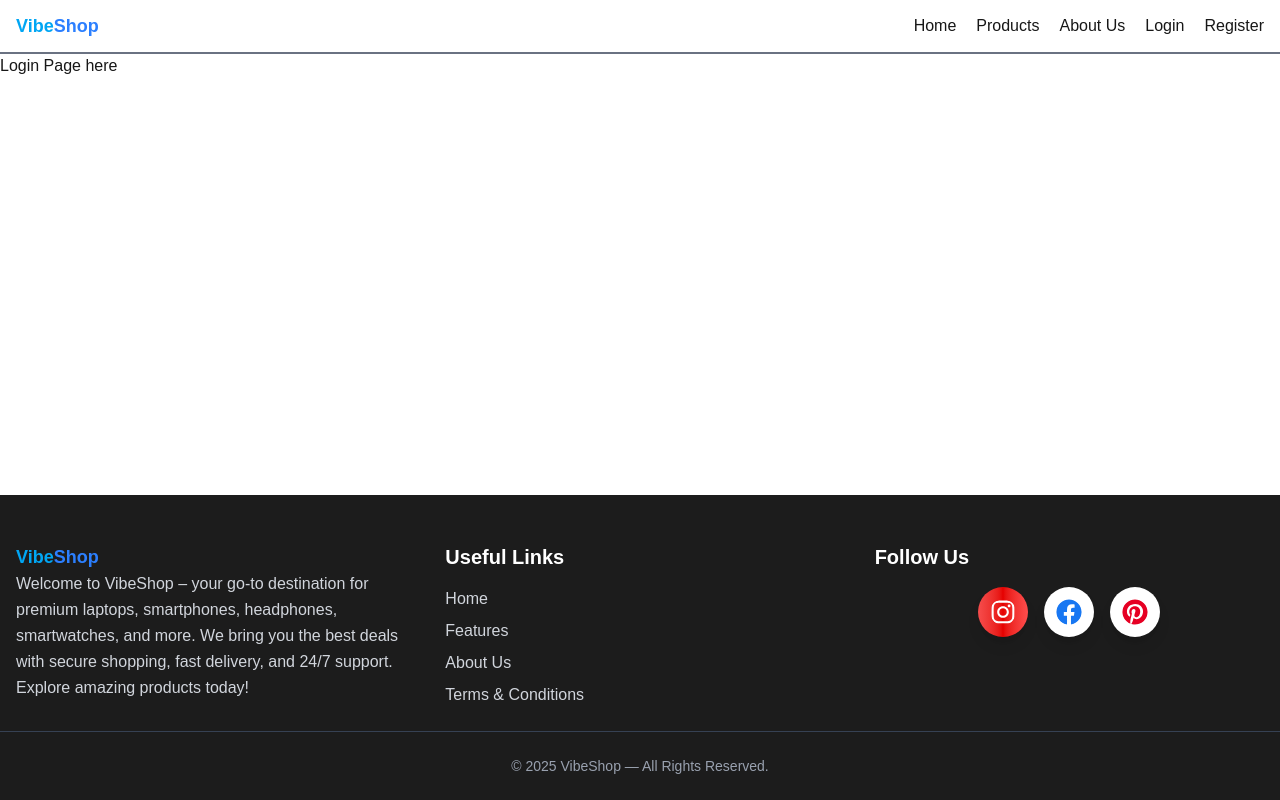
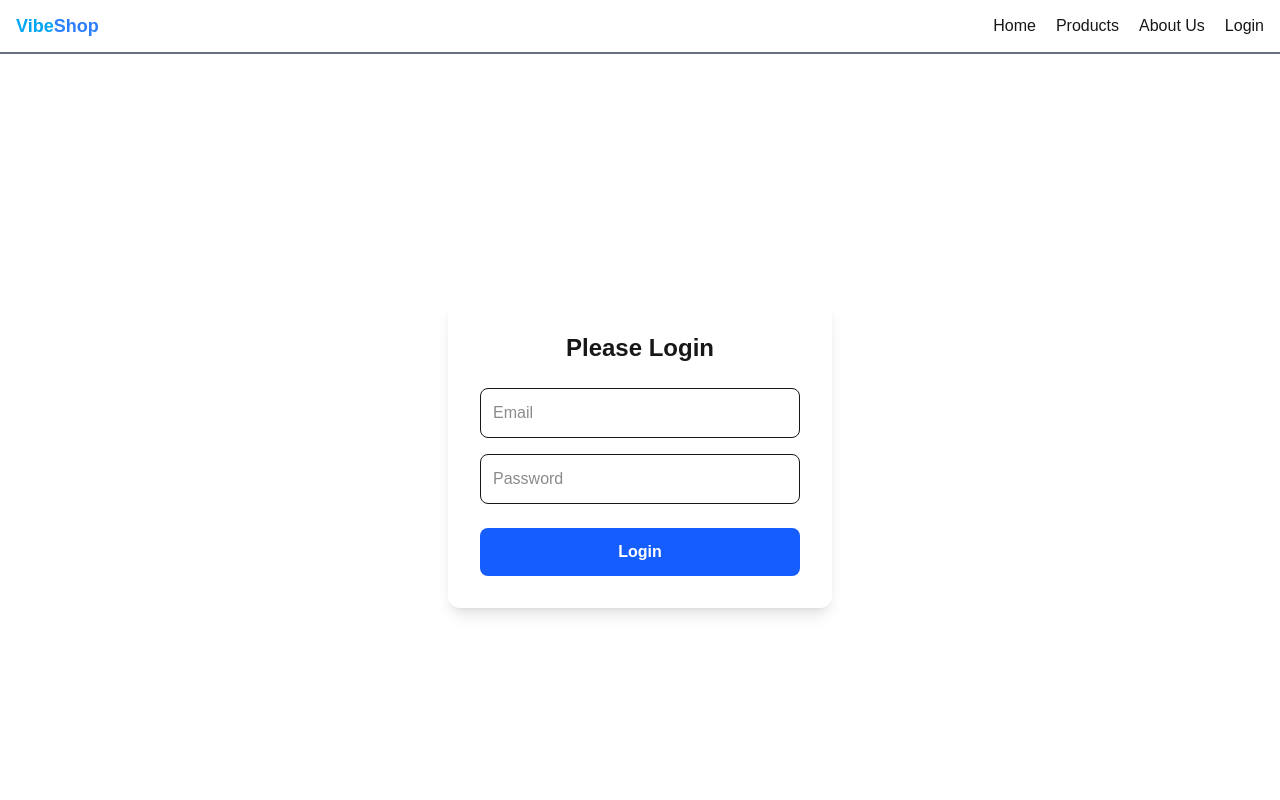
Before and after one commit to evrahimhasan/vibe-shop-next, a Next.js app: page /login in a window 1280 px wide. Shown: the top 800 px of the page. Built offline with nearby package versions, Linux system fonts and the light colour scheme.

Commit message:
added mock login

```diff
--- a/package.json
+++ b/package.json
@@ -9,6 +9,7 @@
     "lint": "eslint"
   },
   "dependencies": {
+    "js-cookie": "^3.0.5",
     "next": "16.1.3",
     "react": "19.2.3",
     "react-dom": "19.2.3",
--- a/src/app/about-us/page.jsx
+++ b/src/app/about-us/page.jsx
@@ -10,7 +10,6 @@ const AboutUs = () => {
           About <span className='text-sky-500'>Vibe</span><span className='text-blue-500'>Shop</span>
         </h2>
 
-        {/* Short Intro (তোমার দেওয়া text) */}
         <p className="text-lg md:text-xl text-gray-300 max-w-3xl mx-auto mb-12 leading-relaxed">
           Welcome to <span className="text-blue-400 font-semibold">VibeShop</span> – your go-to destination for premium laptops, smartphones, headphones, smartwatches, and more.
           We bring you the best deals with secure shopping, fast delivery, and 24/7 support. Explore amazing products today!
--- /dev/null
+++ b/src/app/credentials/index.js
@@ -0,0 +1,4 @@
+export const MOCK_USER = {
+  email: "emran@gmail.com",
+  password: "Emran@1"
+};
--- a/src/app/login/page.jsx
+++ b/src/app/login/page.jsx
@@ -1,9 +1,56 @@
-import React from 'react';
+"use client";
+
+import React, { useState } from 'react';
+import { MOCK_USER } from '../credentials';
+import { useRouter } from 'next/navigation';
+import Cookies from "js-cookie";
 
 const Login = () => {
+    const router = useRouter();
+    const [email, setEmail] = useState("");
+    const [password, setPassword] = useState("");
+    const [error, setError] = useState("");
+
+    const handleLogin = (e) => {
+        e.preventDefault();
+        if (email === MOCK_USER.email && password === MOCK_USER.password) {
+            // Set cookie for authentication
+            Cookies.set("auth", "true", { expires: 1 });
+            router.push("/");
+        } else {
+            setError("Invalid email or password");
+        }
+    };
     return (
-        <div>
-            Login Page here
+        <div className="flex justify-center items-center h-screen">
+            <form
+                onSubmit={handleLogin}
+                className=" p-8 rounded-xl shadow-lg w-96"
+            >
+                <h1 className="text-2xl font-bold mb-6 text-center"> Please Login</h1>
+                {error && (
+                    <p className="text-red-600 mb-4 text-center font-semibold">{error}</p>
+                )}
+                <input
+                    type="email"
+                    placeholder="Email"
+                    value={email}
+                    onChange={(e) => setEmail(e.target.value)}
+                    className="w-full p-3 mb-4 border rounded-lg focus:outline-none focus:ring-2 focus:ring-blue-500"
+                    required
+                />
+                <input
+                    type="password"
+                    placeholder="Password"
+                    value={password}
+                    onChange={(e) => setPassword(e.target.value)}
+                    className="w-full p-3 mb-6 border rounded-lg focus:outline-none focus:ring-2 focus:ring-blue-500"
+                    required
+                />
+                <button className="w-full bg-blue-600 text-white py-3 rounded-lg font-semibold hover:bg-blue-700 transition-colors">
+                    Login
+                </button>
+            </form>
         </div>
     );
 };
--- a/src/components/Banner.jsx
+++ b/src/components/Banner.jsx
@@ -1,5 +1,6 @@
 import React from 'react';
 import Image from "next/image";
+import Link from 'next/link';
 
 const Banner = () => {
     return (
@@ -19,13 +20,14 @@ const Banner = () => {
                     </p>
 
                     <div className="mt-8 flex gap-4">
-                        <button className="bg-white text-blue-700 px-6 py-3 rounded-full font-semibold shadow hover:bg-blue-100 transition">
+                        <Link href="/products"
+                            className="bg-white text-blue-700 px-5 py-2 rounded-xl font-semibold shadow hover:bg-blue-100 transition">
                             View Products
-                        </button>
+                        </Link>
 
-                        <button className="border border-white/70 px-6 py-3 rounded-full font-semibold hover:bg-white hover:text-blue-700 transition">
+                        <Link href="/about-us" className="border border-white/70 px-5 py-2 rounded-xl font-semibold hover:bg-white hover:text-blue-700 transition">
                             Learn More
-                        </button>
+                        </Link>
                     </div>
                 </div>
 
--- a/src/components/Navbar.jsx
+++ b/src/components/Navbar.jsx
@@ -12,7 +12,6 @@ const Navbar = () => {
                 <Link href="/products">Products</Link>
                 <Link href="/about-us">About Us</Link>
                 <Link href="/login">Login</Link>
-                <Link href="/register">Register</Link>
             </nav>
 
         </div>
```
Also changed, not shown: 1 other file (tests, documents, lock files or other folders).
